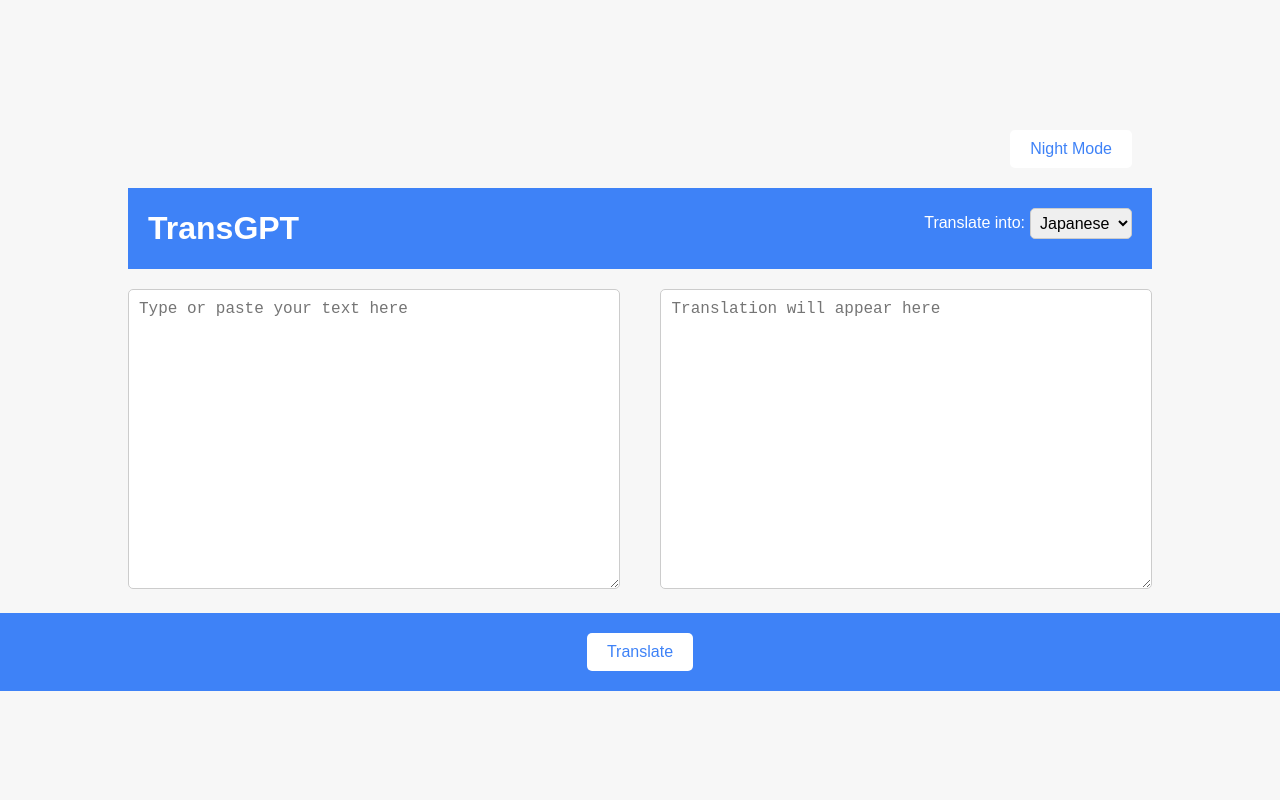
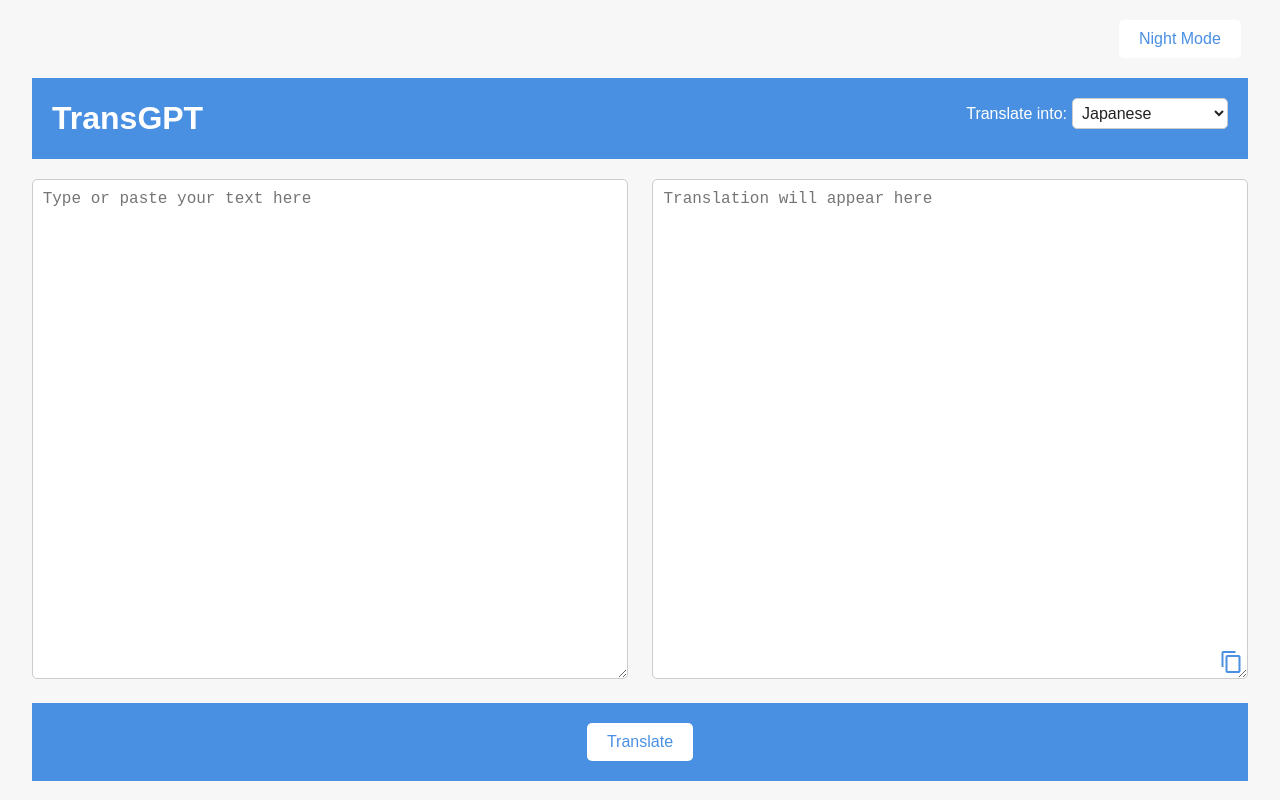
Before and after one commit to CarlosIUSalazar/TranslateGPT, a plain HTML site: page index.html in a window 1280 px wide. Drawn offline with Linux system fonts and the light colour scheme.

Commit message:
Completed MVP

```diff
--- a/index.html
+++ b/index.html
@@ -5,6 +5,7 @@
     <meta name="viewport" content="width=device-width, initial-scale=1.0">
     <title>Translator App</title>
     <link rel="stylesheet" href="styles.css">
+    <link href="https://fonts.googleapis.com/icon?family=Material+Icons" rel="stylesheet">
 </head>
 <body>
     <div class="app" id="app">
@@ -19,6 +20,7 @@
                 <span>Translate into:</span>
                 <select id="language-select">
                     <option value="Japanese">Japanese</option>
+                    <option value="Romaji">Japanese Romaji</option>
                     <option value="English">English</option>
                     <option value="Spanish">Spanish</option>
                     <option value="French">French</option>
@@ -33,6 +35,11 @@
             </div>
             <div class="translation-box">
                 <textarea id="output-text" readonly placeholder="Translation will appear here"></textarea>
+                <div class="copy-button-container">
+                    <button id="copy-button" title="Copy to clipboard">
+                        <span class="material-icons">content_copy</span>
+                    </button>
+                </div>
             </div>
         </div>
         <div class="footer">
--- a/script.js
+++ b/script.js
@@ -10,12 +10,12 @@ translateButton.addEventListener('click', async () => {
     const text = inputText.value;
     const targetLanguage = languageSelect.value;
     if (text && targetLanguage) {
-      showSpinner();
-      const translation = await translateText(text, targetLanguage);
-      outputText.value = translation;
-      hideSpinner();
+        showSpinner();
+        const translation = await translateText(text, targetLanguage);
+        outputText.value = translation;
+        hideSpinner();
     }
-  });
+});
 
 nightModeToggle.addEventListener('click', () => {
     const nightModeElements = [
@@ -86,3 +86,10 @@ function hideSpinner() {
     spinnerContainer.style.visibility = 'hidden';
     translateButton.removeAttribute('disabled');
 }
+
+const copyButton = document.getElementById('copy-button');
+
+copyButton.addEventListener('click', () => {
+    outputText.select();
+    document.execCommand('copy');
+});
--- a/styles.css
+++ b/styles.css
@@ -6,12 +6,13 @@
 
 body {
     font-family: Arial, sans-serif;
+    background-color: #F0F2F5;
 }
 
 .app {
     display: flex;
     flex-direction: column;
-    justify-content: center;
+    /* justify-content: center; */
     align-items: center;
     width: 100%;
     min-height: 100vh;
@@ -23,7 +24,7 @@ body {
 }
 
 .upper-header {
-    width: 80%;
+    width: 97%;
     padding: 20px;
     display: flex;
     justify-content: right;
@@ -34,9 +35,9 @@ body {
     display: flex;
     justify-content: space-between;
     align-items: center;
-    width: 80%;
+    width: 95%;
     padding: 20px;
-    background-color: #3E82F7;
+    background-color: #4A90E2;
     color: #FFFFFF;
 }
 
@@ -52,8 +53,8 @@ body {
 
 .content {
     display: flex;
-    justify-content: space-between;
-    width: 80%;
+    justify-content: space-around;
+    width: 97%;
     margin-top: 20px;
     margin-bottom: 20px;
 }
@@ -64,12 +65,14 @@ body {
 
 textarea {
     width: 100%;
-    min-height: 300px;
+    min-height: 500px;
     padding: 10px;
     font-size: 16px;
     border: 1px solid #CCCCCC;
     border-radius: 5px;
     resize: vertical;
+    background-color: #FFFFFF;
+    color: #222222;
 }
 
 textarea.night {
@@ -93,6 +96,8 @@ select {
     font-size: 16px;
     border: 1px solid #CCCCCC;
     border-radius: 5px;
+    background-color: #FFFFFF;
+    color: #222222;
 }
 
 select.night {
@@ -101,10 +106,10 @@ select.night {
 }
 
 .footer {
-    width: 100%;
+    width: 95%;
     padding: 20px;
     text-align: center;
-    background-color: #3E82F7;
+    background-color: #4A90E2;
     color: #FFFFFF;
 }
 
@@ -118,12 +123,12 @@ button {
     border: none;
     border-radius: 5px;
     background-color: #FFFFFF;
-    color: #3E82F7;
+    color: #4A90E2;
     cursor: pointer;
 }
 
 button:hover {
-    background-color: #CCCCCC;
+    background-color: #B9D0F5;
 }
 
 button.night {
@@ -153,7 +158,7 @@ button.night:hover {
 
 .spinner {
     border: 6px solid #f3f3f3;
-    border-top: 6px solid #3E82F7;
+    border-top: 6px solid #4A90E2;
     border-radius: 50%;
     width: 50px;
     height: 50px;
@@ -168,7 +173,7 @@ border-top: 6px solid #FFFFFF;
 .processing-text {
 font-size: 16px;
 font-weight: bold;
-color: #3E82F7;
+color: #4A90E2;
 }
 
 .processing-text.night {
@@ -183,3 +188,32 @@ color: #FFFFFF;
     transform: rotate(360deg);
 }
 }
+
+.copy-button-container {
+    position: relative;
+    top: -4px;
+}
+
+#copy-button {
+position: absolute;
+bottom: 5px;
+right: 5px;
+background-color: transparent;
+border: none;
+cursor: pointer;
+padding: 0;
+width: 24px;
+height: 24px;
+}
+
+#copy-button .material-icons {
+    font-size: 24px;
+}
+
+#copy-button:hover .material-icons {
+opacity: 0.7;
+}
+
+#copy-button:active .material-icons {
+opacity: 0.5;
+}
```
